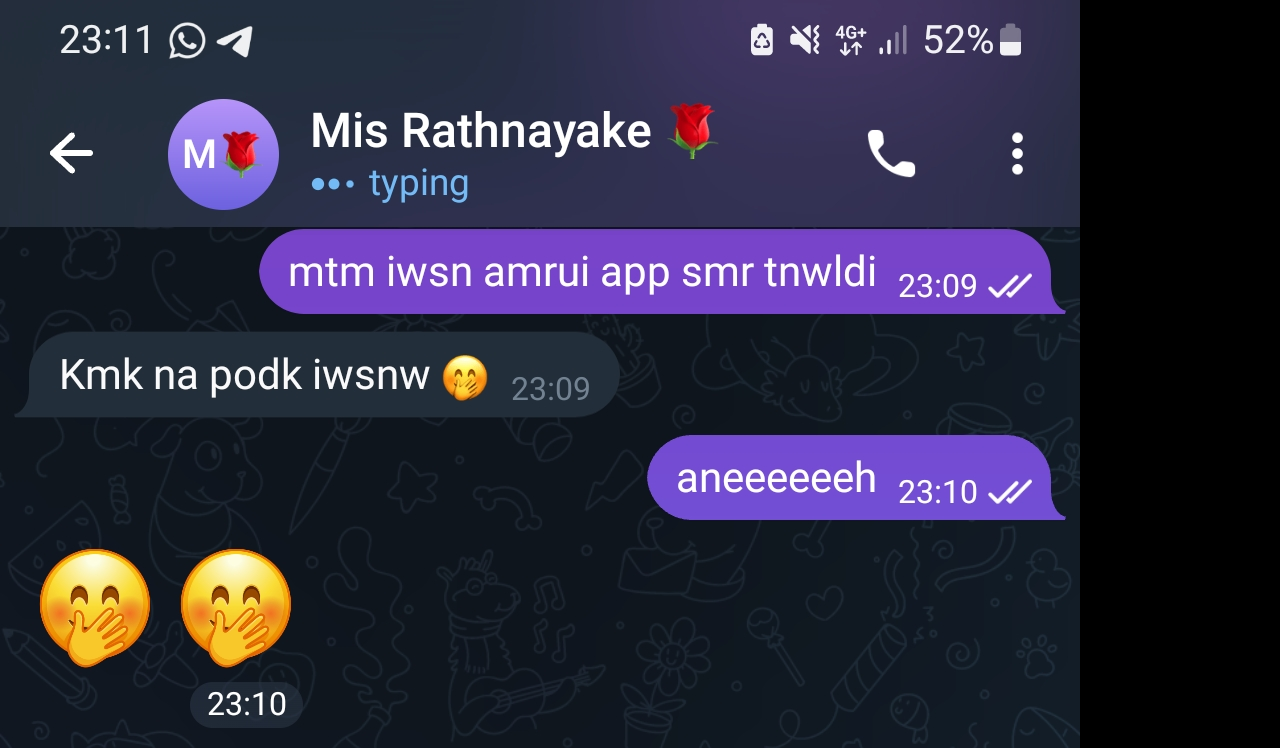
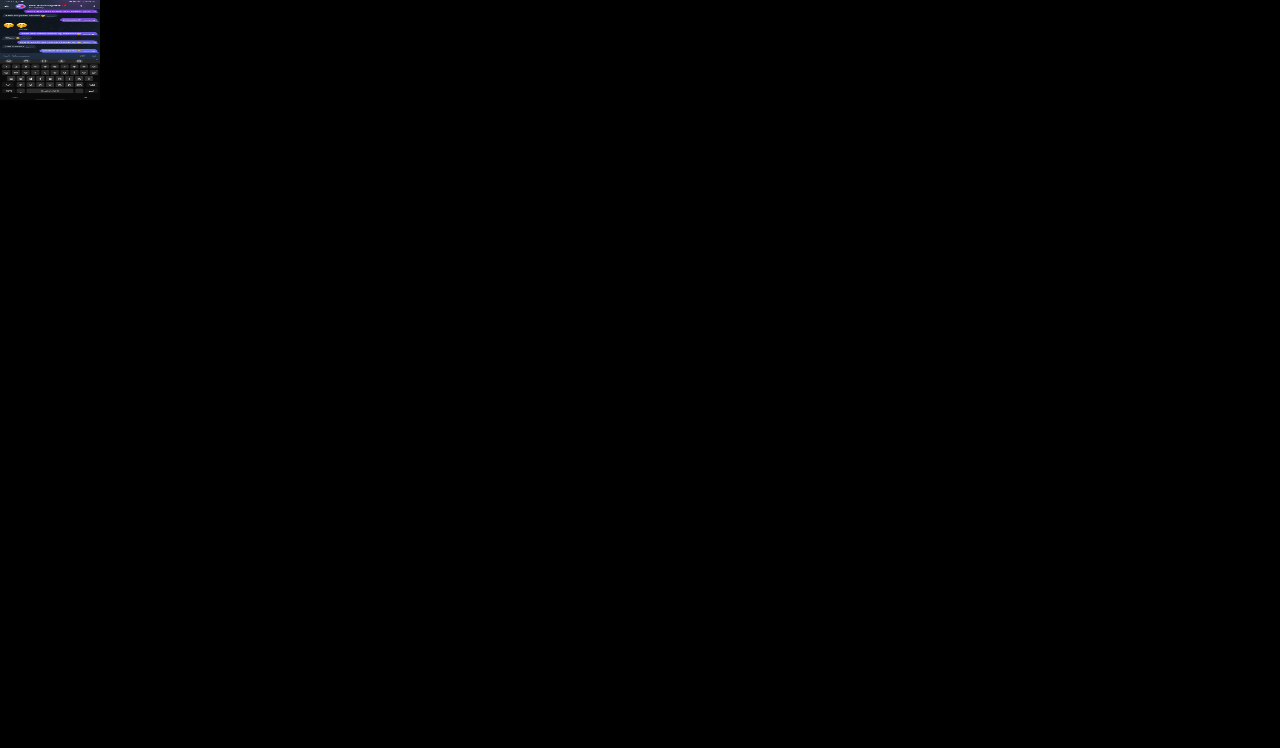
Before and after one commit to karunanayake790/MJ-GIFT, a plain HTML site: page index.html in a window 1280 px wide. Shown: the top 748 px of the page. Drawn offline with nearby package versions, Linux system fonts and the light colour scheme.

Commit message:
Update index.html

```diff
--- a/index.html
+++ b/index.html
@@ -30,7 +30,7 @@
 </head>
 
 <body>
- <img src="methmi.jpg">
+ <img src="methmi.jpg" width="100" height="100" >
 	<div class="loading"></div>
 	<audio class="song" controls loop>
         <source src="hbd.mp3"></source>
```
